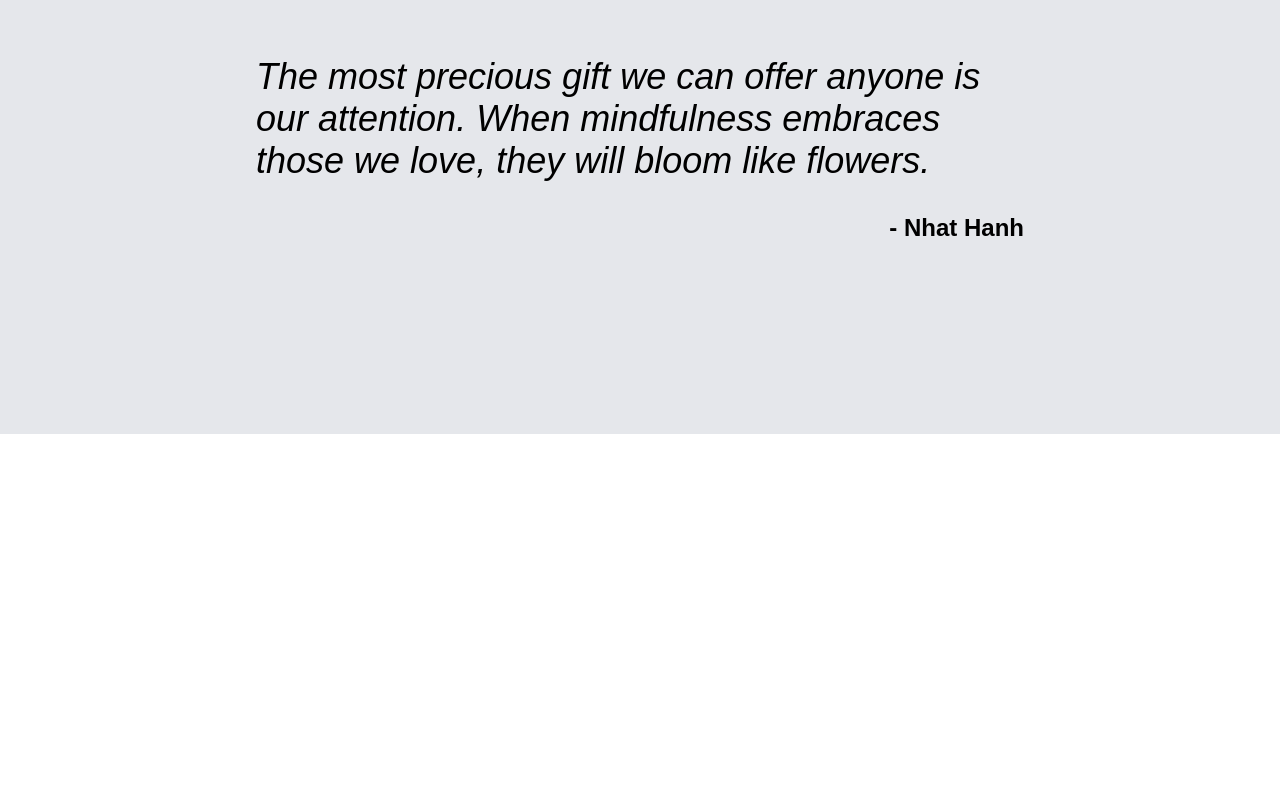
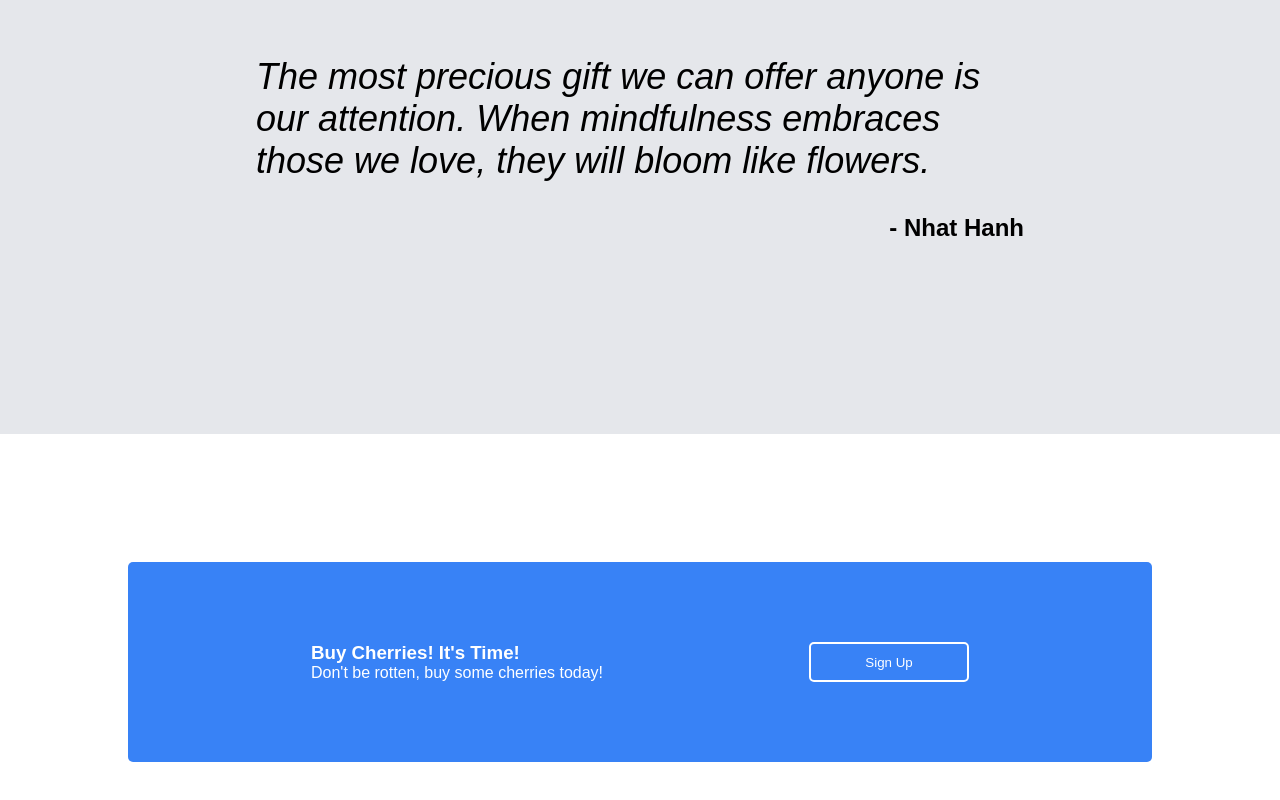
Before and after one commit to jviper32/flex_practice, a plain HTML site: page index.html in a window 1280 px wide. Shown: the part 1244-2044 px from the top of the page. Before the commit the page ends 1678 px from the top, so only its background shows below. Drawn offline with Linux system fonts and the light colour scheme.

Commit message:
Finished CTA section

```diff
--- a/index.html
+++ b/index.html
@@ -1,11 +1,13 @@
 <!DOCTYPE html>
 <html lang="en">
+
 <head>
     <meta charset="UTF-8">
     <meta name="viewport" content="width=device-width, initial-scale=1.0">
     <title>Flex Practice</title>
     <link rel="stylesheet" href="styles.css">
 </head>
+
 <body>
     <header>
         <div class="logo">Header Logo</div>
@@ -22,26 +24,31 @@
                 <p>Buy the best cherry blossoms, imported from the shores of Mars.</p>
                 <button>Buy Today</button>
             </div>
-            <img src="https://images.pexels.com/photos/371393/pexels-photo-371393.jpeg?auto=compress&cs=tinysrgb&w=600" alt="Cherry Blossoms">
+            <img src="https://images.pexels.com/photos/371393/pexels-photo-371393.jpeg?auto=compress&cs=tinysrgb&w=600"
+                alt="Cherry Blossoms">
         </section>
 
         <section class="sec1">
             <h2>Many Cherries to Choose From</h2>
             <div class="box-contain">
                 <div class="box">
-                    <img src="https://images.pexels.com/photos/23183/pexels-photo.jpg?auto=compress&cs=tinysrgb&w=600" alt="One Cherry">
+                    <img src="https://images.pexels.com/photos/23183/pexels-photo.jpg?auto=compress&cs=tinysrgb&w=600"
+                        alt="One Cherry">
                     <p>One Cherry</p>
                 </div>
                 <div class="box">
-                    <img src="https://images.pexels.com/photos/25740940/pexels-photo-25740940/free-photo-of-cherry-on-a-sheet-in-sunlight.jpeg?auto=compress&cs=tinysrgb&w=600" alt="Two Cherries">
+                    <img src="https://images.pexels.com/photos/25740940/pexels-photo-25740940/free-photo-of-cherry-on-a-sheet-in-sunlight.jpeg?auto=compress&cs=tinysrgb&w=600"
+                        alt="Two Cherries">
                     <p>Two Cherry</p>
                 </div>
                 <div class="box">
-                    <img src="https://images.pexels.com/photos/1215854/pexels-photo-1215854.jpeg?auto=compress&cs=tinysrgb&w=600" alt="Three Cherries">
+                    <img src="https://images.pexels.com/photos/1215854/pexels-photo-1215854.jpeg?auto=compress&cs=tinysrgb&w=600"
+                        alt="Three Cherries">
                     <p>Three Cherry</p>
                 </div>
                 <div class="box">
-                    <img src="https://images.pexels.com/photos/24427994/pexels-photo-24427994/free-photo-of-cherries-in-bowl.jpeg?auto=compress&cs=tinysrgb&w=600" alt="More Cherries">
+                    <img src="https://images.pexels.com/photos/24427994/pexels-photo-24427994/free-photo-of-cherries-in-bowl.jpeg?auto=compress&cs=tinysrgb&w=600"
+                        alt="More Cherries">
                     <p>More</p>
                 </div>
             </div>
@@ -49,17 +56,25 @@
 
         <section class="sec2">
             <blockquote>
-                <p>The most precious gift we can offer anyone is our attention. When mindfulness embraces those we love, they will bloom like flowers.</p>
+                <p>The most precious gift we can offer anyone is our attention. When mindfulness embraces those we love,
+                    they will bloom like flowers.</p>
                 <p class="cite">- Nhat Hanh</p>
             </blockquote>
         </section>
 
         <section class="sec3">
-
+            <div class="cta-text">
+                <h3>Buy Cherries! It's Time!</h3>
+                <p>Don't be rotten, buy some cherries today!</p>
+            </div>
+            <button>
+                Sign Up
+            </button>
         </section>
     </main>
     <footer>
 
     </footer>
 </body>
+
 </html>
--- a/styles.css
+++ b/styles.css
@@ -1,7 +1,7 @@
 * {
     margin: 0;
     padding: 0;
-    box-sizing:border-box;
+    box-sizing: border-box;
 }
 
 body {
@@ -21,7 +21,7 @@ header {
 
 .logo {
     font-size: 24px;
-    color:#f9faf8;
+    color: #f9faf8;
 }
 
 nav {
@@ -47,7 +47,7 @@ main {
     align-items: center;
     background-color: #1f2937;
     padding: 5rem 10%;
-    gap:2rem;
+    gap: 2rem;
 }
 
 h1 {
@@ -68,11 +68,11 @@ h1 {
 }
 
 .hero button {
-    background-color:#3882f6;
-    color:#f9f8f8;
-    padding:10px 20px 10px 20px;
+    background-color: #3882f6;
+    color: #f9f8f8;
+    padding: 10px 20px 10px 20px;
     border: none;
-    width:10rem;
+    width: 10rem;
     border-radius: 5px;
 }
 
@@ -84,7 +84,7 @@ h1 {
     display: flex;
     flex-direction: column;
     align-items: center;
-    gap:2rem;
+    gap: 2rem;
     padding: 2rem 0 10rem 0;
 }
 
@@ -96,7 +96,7 @@ h1 {
 
 .box-contain {
     display: flex;
-    gap:30px;
+    gap: 30px;
 }
 
 .box {
@@ -108,12 +108,12 @@ h1 {
 }
 
 .box img {
-    height:20rem;
+    height: 20rem;
 }
 
 .sec2 {
     background-color: #e5e7eb;
-    padding:10rem 20% 10rem 20%;
+    padding: 10rem 20% 10rem 20%;
     display: flex;
     flex-direction: column;
     align-items: center;
@@ -129,5 +129,28 @@ blockquote .cite {
     font-size: 1.5rem;
     text-align: right;
     font-weight: bold;
-    font-style:normal;
+    font-style: normal;
 }
+
+.sec3 {
+    margin:8rem;
+    padding: 5rem;
+    background-color: #3882f6;
+    display: flex;
+    justify-content: space-around;
+    border-radius: 5px;
+}
+
+.cta-text {
+    color: white;
+}
+
+.sec3 button {
+    background-color: #3882f6;
+    color: white;
+    padding: 10px 20px 10px 20px;
+    width: 10rem;
+    border-radius: 5px;
+    border-color: white;
+    border-style: solid;
+}
```
